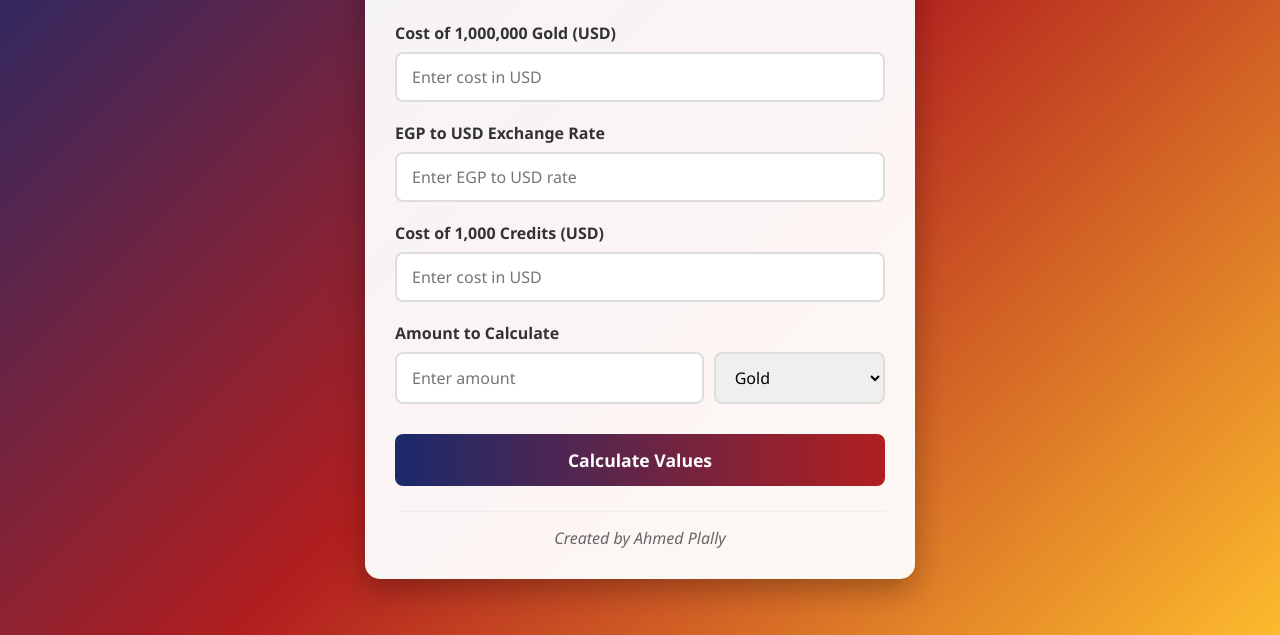
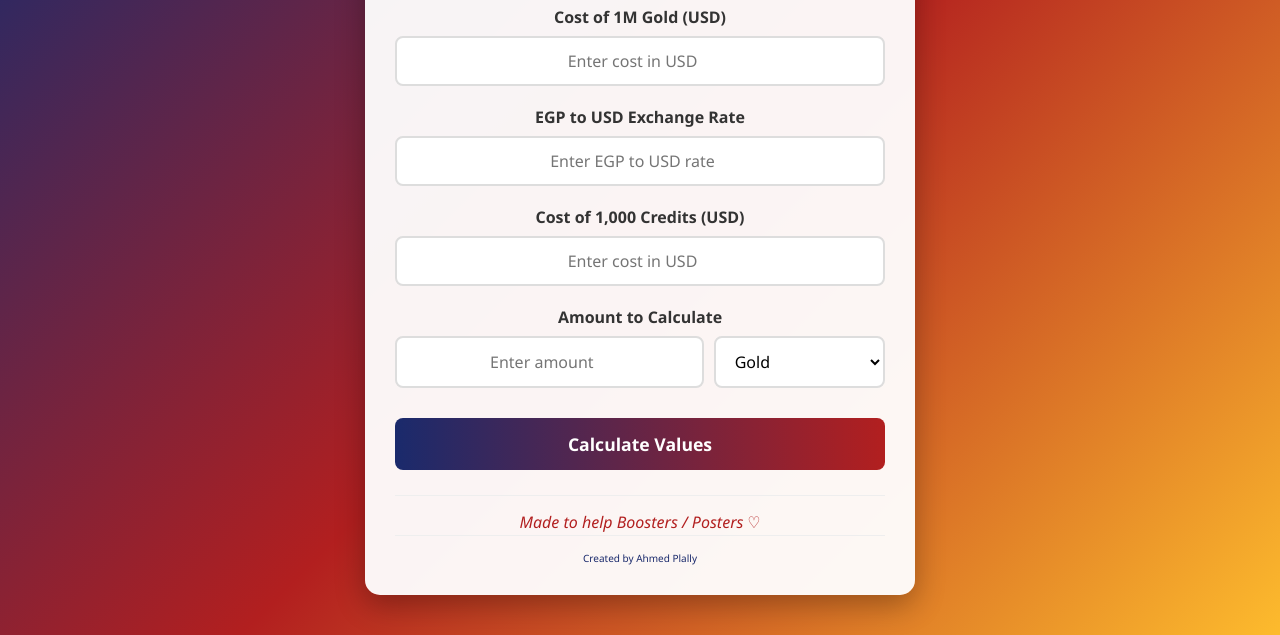
Before and after one commit to AhmedPlally/WOWCalc, a plain HTML site: page index.html in a window 1280 px wide. Shown: the part 165-800 px from the top of the page. Drawn offline with Linux system fonts and the light colour scheme.

Commit message:
Update index.html

```diff
--- a/index.html
+++ b/index.html
@@ -3,7 +3,7 @@
 <head>
     <meta charset="UTF-8">
     <meta name="viewport" content="width=device-width, initial-scale=1.0">
-    <title>WOW.Calc - Multi-Currency Calculator</title>
+    <title>WOW.Calc</title>
     <style>
         * {
             margin: 0;
@@ -68,21 +68,19 @@
             margin-bottom: 8px;
             font-weight: 600;
             color: #333;
+            text-align: center;
+
         }
 
-        .input-group input, .input-group select {
+        .input-group input {
             width: 100%;
             padding: 12px 15px;
             border: 2px solid #ddd;
             border-radius: 8px;
             font-size: 1rem;
+            border: center;
+            text-align: center;
             transition: border-color 0.3s;
-        }
-
-        .input-group input:focus, .input-group select:focus {
-            border-color: #1a2a6c;
-            outline: none;
-            box-shadow: 0 0 5px rgba(26, 42, 108, 0.3);
         }
 
         .currency-input {
@@ -96,6 +94,22 @@
 
         .currency-input select {
             flex: 1;
+            padding: 12px 15px;
+            border: 2px solid #ddd;
+            border-radius: 8px;
+            font-size: 1rem;
+            background-color: white;
+            cursor: pointer;
+            transition: border-color 0.3s;
+            -webkit-appearance: menulist; /* Ensures dropdown works on all browsers */
+            -moz-appearance: menulist;
+            appearance: menulist;
+        }
+
+        .input-group input:focus, .currency-input select:focus {
+            border-color: #1a2a6c;
+            outline: none;
+            box-shadow: 0 0 5px rgba(26, 42, 108, 0.3);
         }
 
         .calculate-btn {
@@ -161,8 +175,17 @@
         .footer {
             margin-top: 25px;
             text-align: center;
-            color: #666;
+            color: #b21f1f;
             font-style: italic;
+            padding-top: 15px;
+            border-top: 1px solid #eee;
+        }
+        .footer2 {
+            margin-top: 2px;
+            font-size:10px;
+            text-align: center;
+            color: #1a2a6c;
+            font-style: bold;
             padding-top: 15px;
             border-top: 1px solid #eee;
         }
@@ -186,11 +209,11 @@
     <div class="calculator">
         <div class="header">
             <h1>WOW.Calc</h1>
-            <p>Calculate gold value across multiple currencies</p>
+            <p>Boost Calculator</p>
         </div>
 
         <div class="input-group">
-            <label for="goldCost">Cost of 1,000,000 Gold (USD)</label>
+            <label for="goldCost">Cost of 1M Gold (USD)</label>
             <input type="number" id="goldCost" placeholder="Enter cost in USD" min="0" step="0.01">
         </div>
 
@@ -210,8 +233,8 @@
                 <input type="number" id="amountToCalculate" placeholder="Enter amount" min="0" step="0.01">
                 <select id="currencyType">
                     <option value="gold">Gold</option>
-                    <option value="usd">USD ($)</option>
-                    <option value="egp">EGP (ج.م)</option>
+                    <option value="usd">USD</option>
+                    <option value="egp">EGP</option>
                     <option value="credits">Credits</option>
                 </select>
             </div>
@@ -240,6 +263,9 @@
         </div>
 
         <div class="footer">
+            Made to help Boosters / Posters ♡
+        </div>
+        <div class="footer2">
             Created by Ahmed Plally
         </div>
     </div>
```
